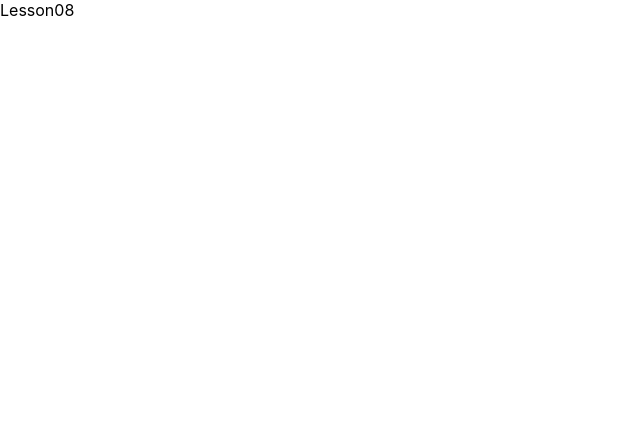
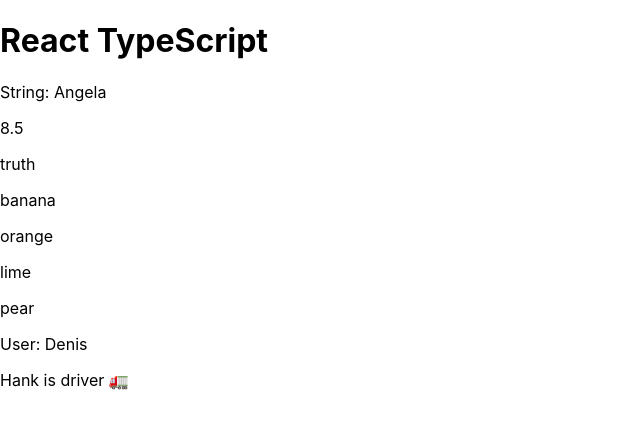
Before and after one commit to dmitrii-kuvaldin/36-react-ts, a React (Create React App) app: page / in a window 1280 px wide. Shown: the top 428 px of the page, without its empty margins (0-640 px from the left). Built offline with nearby package versions, Linux system fonts and the light colour scheme.

Commit message:
lesson 07

```diff
--- a/src/index.tsx
+++ b/src/index.tsx
@@ -1,12 +1,12 @@
 import ReactDOM from 'react-dom/client';
 import './index.css';
-import Lesson08 from './lessons/lesson_08/Lesson08';
+import Lesson07 from './lessons/lesson_07/Lesson07';
 
 const root = ReactDOM.createRoot(
   document.getElementById('root') as HTMLElement
 );
 root.render(
   <>
-    <Lesson08 />
+    <Lesson07 />
   </>
 );
```
